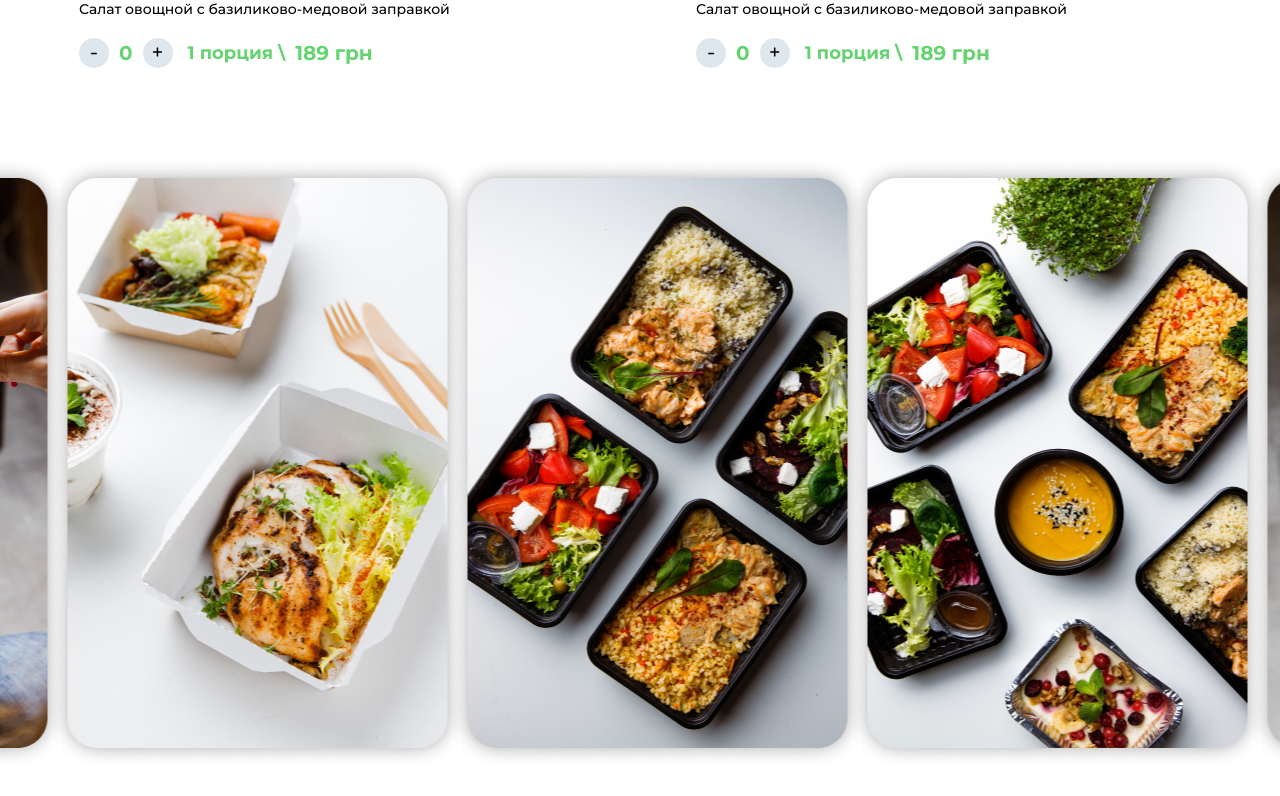
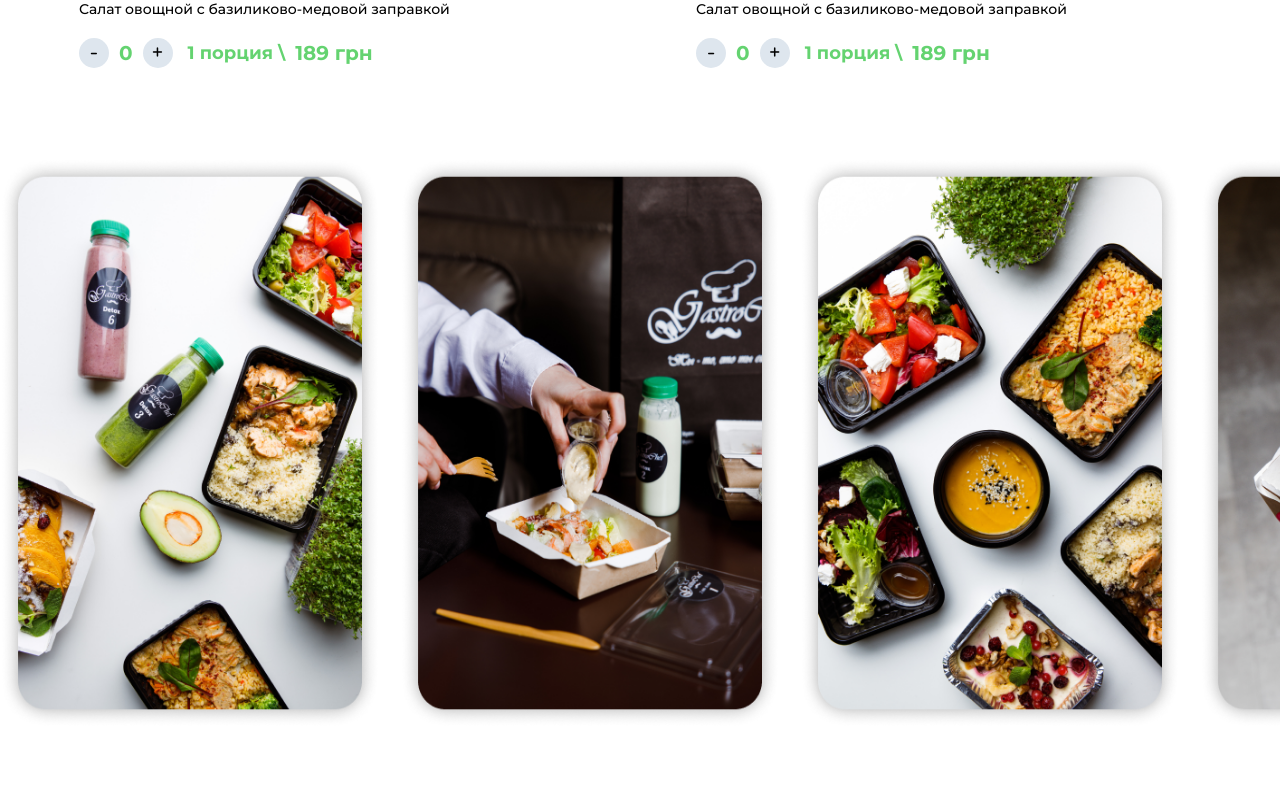
Before and after one commit to Ermoleva/gastrochef_front, a Next.js app: page /lunch in a window 1280 px wide. Shown: the part 1998-2794 px from the top of the page. Built offline with nearby package versions, Linux system fonts and the light colour scheme.

Commit message:
12
Image

```diff
--- a/components/Articles/index.jsx
+++ b/components/Articles/index.jsx
@@ -13,9 +13,10 @@ export default function Articles() {
             <div className={styles.articles__item} key={article.id}>
               <Link href={{pathname: '/article', query : {article: article.id}}} className={styles.articles__link}>
                 <Image
-                  src={article1}
+                  src={`/images/${article.preview}`}
                   alt="image"
-                  layout={"raw"}
+                  width="380"
+                  height="190"
                   className={styles.articles__img}
                 />
                 <h2 className={styles.articles__title}>{article.title}</h2>
--- a/components/CandyItem/index.jsx
+++ b/components/CandyItem/index.jsx
@@ -6,13 +6,13 @@ import img from "../../public/images/product-img.png"
 export default function CandyItem({candyItem, increase, decrease}) {
     // eslint-disable-next-line react-hooks/rules-of-hooks
 
-    const {title, description, proteins, fats, carbohydrates, kcal, count, id, price, priceTotal} = candyItem;
+    const {title, description, proteins, fats, carbohydrates, kcal, count, id, price, priceTotal, image} = candyItem;
 
     return(
         <div className={styles.product__item}>
 
-            <Image src={img}
-                   alt="candy" layout="raw" className={styles.product__img}/>
+            <Image src={`/images/${image}`} width="580" height="280"
+                   alt="candy" className={styles.product__img}/>
             <h2 className={styles.product__title}>{title}</h2>
             <p className={styles.product__item_info}>
                 {description}
--- a/components/LunchItem/index.jsx
+++ b/components/LunchItem/index.jsx
@@ -6,11 +6,11 @@ import img from "../../public/images/lunch-img.png"
 
 export default function LunchItem({lunchItem, increase, decrease}){
 
-    const {id, description, title, gram, kcal, priceTotal, count, price} = lunchItem
+    const {id, description, title, gram, kcal, priceTotal, count, price,image} = lunchItem
 
     return(
         <div className={styles.product__item}>
-            <Image src={img}
+            <Image src={`/images/${image}`} width="577" height="288"
                    alt="product" layout={'raw'} className={styles.product__img}/>
             <div className={styles.product__lunch_wrapp}>
             <h2 className={styles.product__title}>{title}</h2>
--- a/components/PhotosSwiper/index.jsx
+++ b/components/PhotosSwiper/index.jsx
@@ -1,20 +1,13 @@
 import React, { useRef, useState } from "react";
-import Image from 'next/image';
-
-import photo1 from "../../public/images/photo1.png"
-import photo2 from "../../public/images/photo2.png"
-import photo3 from "../../public/images/photo3.png"
-import photo4 from "../../public/images/photo4.png"
-import photo5 from "../../public/images/photo5.png"
-import photo6 from "../../public/images/photo6.png"
+import Image from "next/image";
+import {photos} from "../../data/Gallery";
 // Import Swiper React components
 import { Swiper, SwiperSlide } from "swiper/react";
-import styles from "./styles.module.scss"
+import styles from "./styles.module.scss";
 
 // Import Swiper styles
 import "swiper/css";
 import "swiper/css/pagination";
-
 
 // import required modules
 import { Pagination } from "swiper";
@@ -22,39 +15,18 @@ import { Pagination } from "swiper";
 export default function PhotosSwiper() {
   return (
     <div className={styles.photos}>
-       <Swiper
-        slidesPerView={6}
-        spaceBetween={10}
-        loop={true}
-        centeredSlides={true}
+      <Swiper
+        slidesPerView={5}
+        spaceBetween={5}
         modules={[Pagination]}
         className="photosSwiper"
       >
-        <SwiperSlide className={styles.photo}>
-            <Image src={photo1} layout={"raw"} />
-        </SwiperSlide>
-        <SwiperSlide className={styles.photo}>
-            <Image src={photo2} layout={"raw"} />
-        </SwiperSlide>
-        <SwiperSlide className={styles.photo}>
-            <Image src={photo3} layout={"raw"} />
-        </SwiperSlide>
-        <SwiperSlide className={styles.photo}>
-            <Image src={photo4} layout={"raw"} />
-        </SwiperSlide>
-        <SwiperSlide className={styles.photo}>
-            <Image src={photo5} layout={"raw"} />
-        </SwiperSlide>
-        <SwiperSlide className={styles.photo}>
-            <Image src={photo6} layout={"raw"} />
-        </SwiperSlide>
-        <SwiperSlide className={styles.photo}>
-            <Image src={photo3} layout={"raw"} />
-        </SwiperSlide>
-        <SwiperSlide className={styles.photo}>
-            <Image src={photo4} layout={"raw"} />
-        </SwiperSlide>
+        {photos.map((item) => (
+          <SwiperSlide key={item.id} className={styles.photo}>
+            <Image src={`/images/${item.image}`} width="380" height="570" />
+          </SwiperSlide>
+        ))}
       </Swiper>
     </div>
-  )
+  );
 }
--- a/data/BusinessLunch.js
+++ b/data/BusinessLunch.js
@@ -3,7 +3,7 @@ const lunch = [
     id: 1661,
     title: "Бизнес-ланч “Мясной”",
     description: "1. Бульон куриный с лапшой и яйцом 2. Рис жареный с курицей 3. Салат овощной с базиликово-медовой заправкой",
-    image: "lunch1.png",
+    image: "lunch-img.png",
     gram: 250,
     kcal: 346,
     price: 189,
@@ -14,7 +14,7 @@ const lunch = [
     id: 1662,
     title: "Бизнес-ланч “Мясной”",
     description: "1. Бульон куриный с лапшой и яйцом 2. Рис жареный с курицей 3. Салат овощной с базиликово-медовой заправкой",
-    image: "lunch1.png",
+    image: "lunch-img.png",
     gram: 250,
     kcal: 346,
     price: 189,
@@ -25,7 +25,7 @@ const lunch = [
     id: 1663,
     title: "Бизнес-ланч “Мясной”",
     description: "1. Бульон куриный с лапшой и яйцом 2. Рис жареный с курицей 3. Салат овощной с базиликово-медовой заправкой",
-    image: "lunch1.png",
+    image: "lunch-img.png",
     gram: 250,
     kcal: 346,
     price: 189,
@@ -36,7 +36,7 @@ const lunch = [
     id: 1664,
     title: "Бизнес-ланч “Мясной”",
     description: "1. Бульон куриный с лапшой и яйцом 2. Рис жареный с курицей 3. Салат овощной с базиликово-медовой заправкой",
-    image: "lunch1.png",
+    image: "lunch-img.png",
     gram: 250,
     kcal: 346,
     price: 189,
@@ -47,7 +47,7 @@ const lunch = [
     id: 1665,
     title: "Бизнес-ланч “Мясной”",
     description: "1. Бульон куриный с лапшой и яйцом 2. Рис жареный с курицей 3. Салат овощной с базиликово-медовой заправкой",
-    image: "lunch1.png",
+    image: "lunch-img.png",
     gram: 250,
     kcal: 346,
     price: 189,
@@ -58,7 +58,7 @@ const lunch = [
     id: 1666,
     title: "Бизнес-ланч “Мясной”",
     description: "1. Бульон куриный с лапшой и яйцом 2. Рис жареный с курицей 3. Салат овощной с базиликово-медовой заправкой",
-    image: "lunch1.png",
+    image: "lunch-img.png",
     gram: 250,
     kcal: 346,
     price: 189,
--- /dev/null
+++ b/data/Gallery.js
@@ -0,0 +1,26 @@
+export const photos= [
+  {
+    "id": "1441",
+    "image": "photo1.png"
+  },
+  {
+    "id": "1442",
+    "image": "photo2.png"
+  },
+  {
+    "id": "1443",
+    "image": "photo3.png"
+  },
+  {
+    "id": "1444",
+    "image": "photo4.png"
+  },
+  {
+    "id": "1445",
+    "image": "photo5.png"
+  },
+  {
+    "id": "1446",
+    "image": "photo6.png"
+  }
+]
```
Also changed, not shown: components/Advantages/index.jsx (+6 -6 lines), components/Articles/styles.module.scss (+12 -2 lines), data/Candies.js (+4 -4 lines), data/Gallery.json (deleted, +0 -26 lines), pages/article.jsx (+7 -4 lines), data/Articles.js.js.
